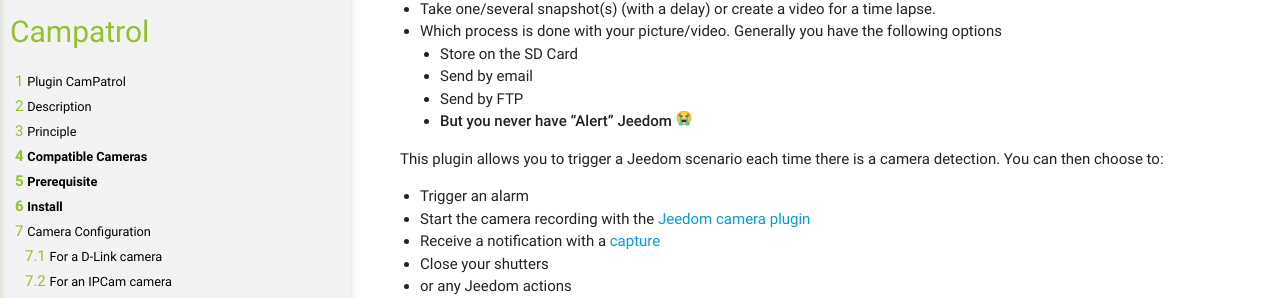
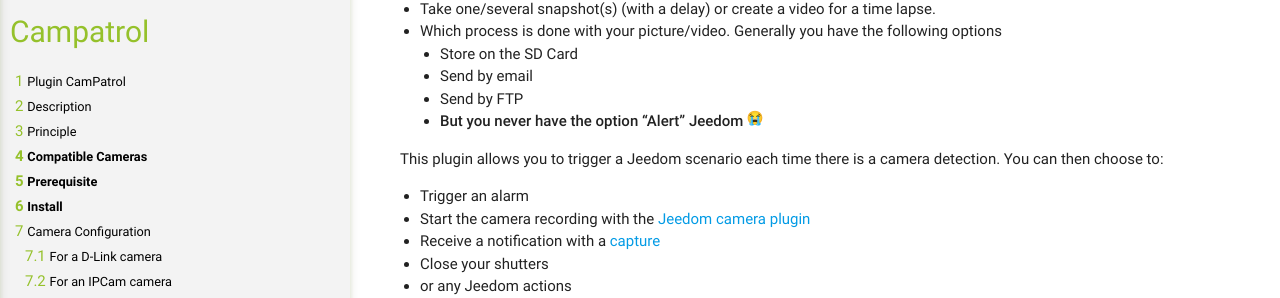
Before and after one commit to pemily/CamPatrol, a Jekyll site: the page built from docs/en_US/index.md, in a window 1280 px wide and 900 px high, scrolled down 394 px. Shown: the part 148-446 px from the top of the window. Built offline with Jekyll 4.4.1, drawn with Linux system fonts in a browser that asks for light colours; our own code applies the rules of GitHub Pages for plain Markdown files.

Commit message:
upd docs

```diff
--- a/docs/en_US/index.md
+++ b/docs/en_US/index.md
@@ -21,7 +21,7 @@ In your camera configuration panel, you can choose how it reacts when a detectio
   - Store on the SD Card
   - Send by email
   - Send by FTP
-  - **But you never have "Alert" Jeedom** ![Pleure](../images/cry-16.png)
+  - **But you never have the option "Alert" Jeedom** ![Pleure](../images/cry-16.png)
 
 This plugin allows you to trigger a Jeedom scenario each time there is a camera detection.
 You can then choose to:
```
Also changed, not shown: docs/fr_FR/index.md (+1 -1 lines).
